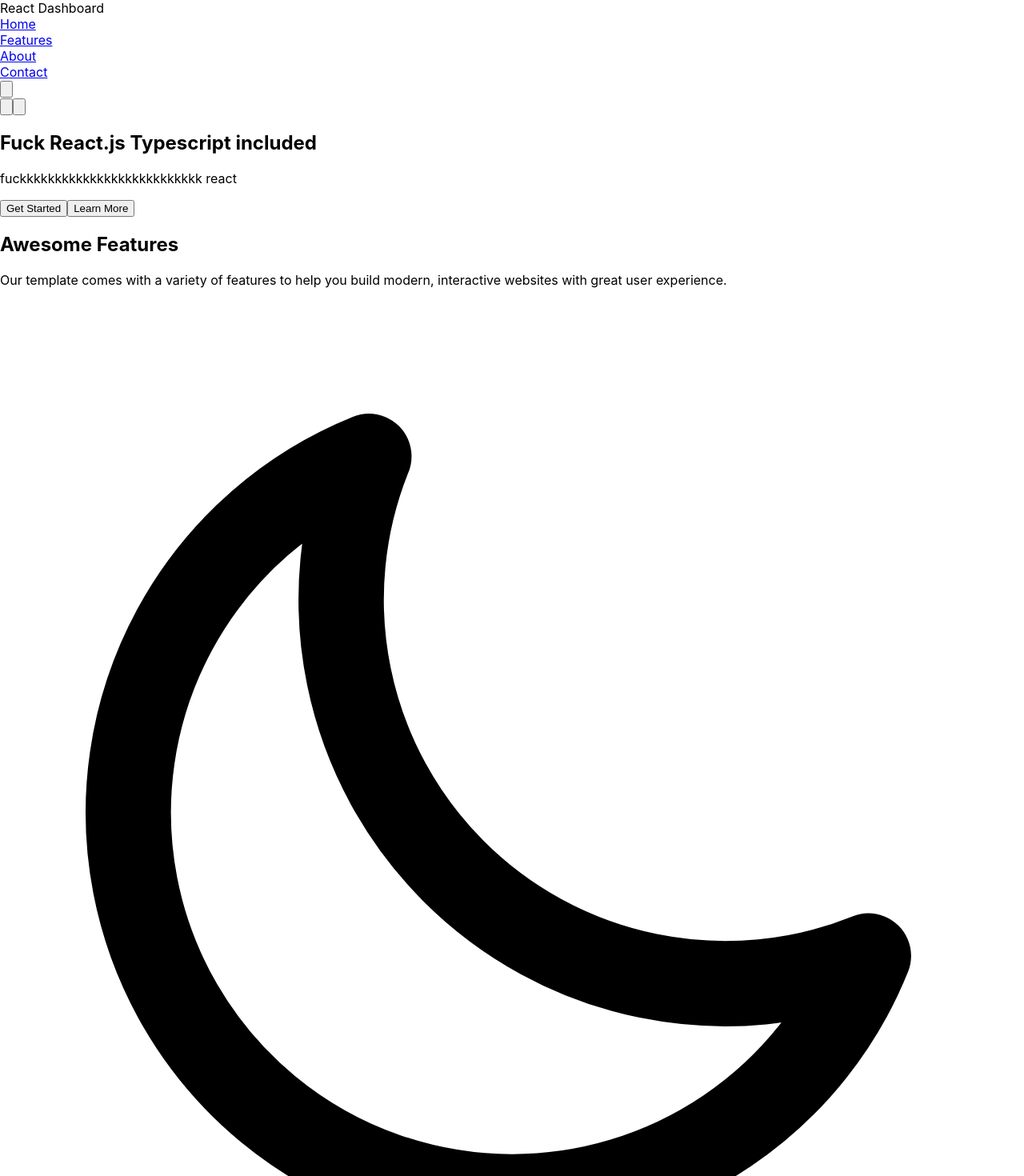
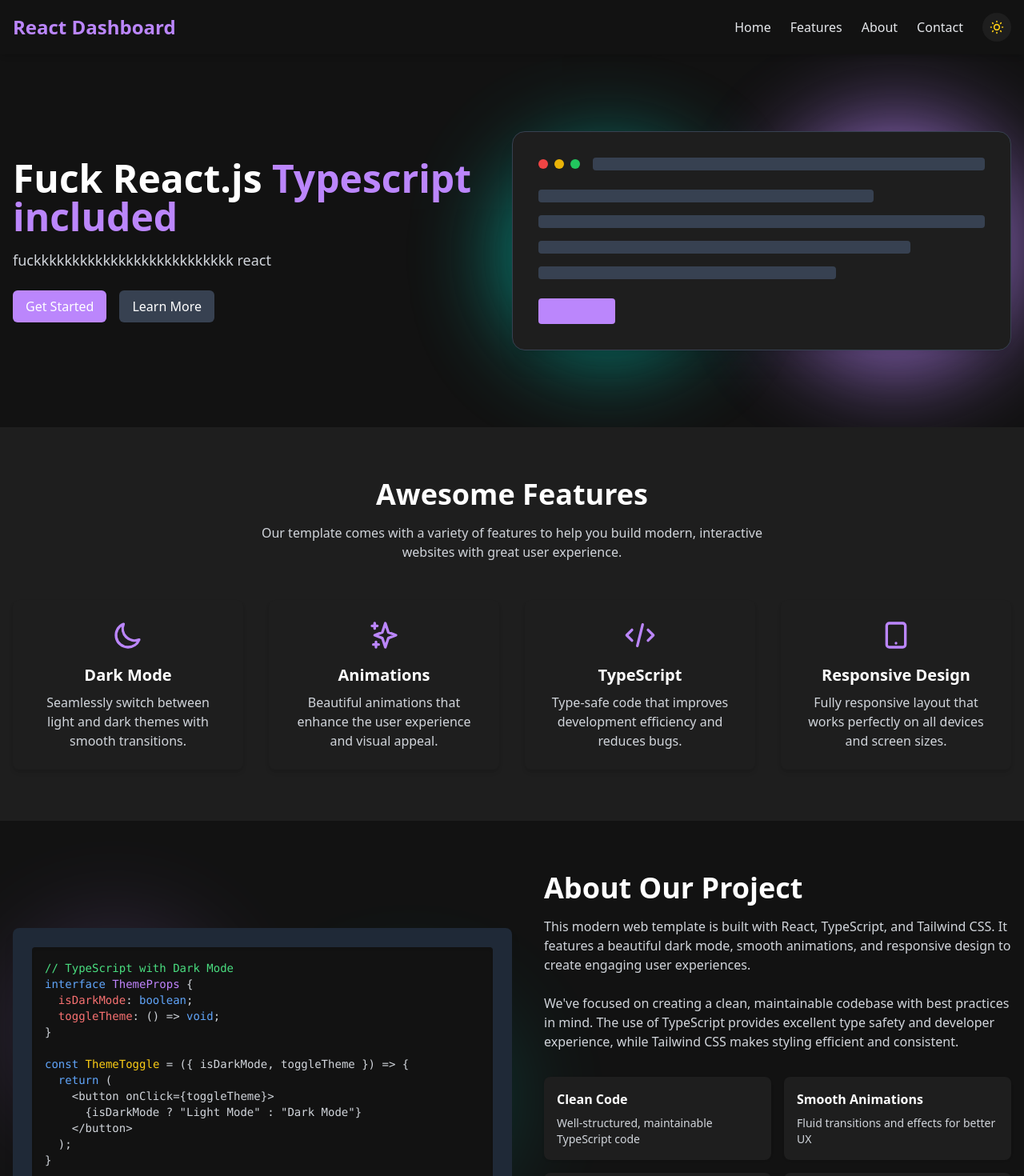
Before and after one commit to funlifew/Typescript-React-Dashboard, a React (Create React App) app: page / in a window 1280 px wide. Shown: the top 1470 px of the page at 80% size. Built offline with nearby package versions, Linux system fonts and the light colour scheme.

Commit message:
Style - 🌠 Add main css

```diff
--- a/src/index.css
+++ b/src/index.css
@@ -1,13 +1,31 @@
-body {
-  margin: 0;
-  font-family: -apple-system, BlinkMacSystemFont, 'Segoe UI', 'Roboto', 'Oxygen',
-    'Ubuntu', 'Cantarell', 'Fira Sans', 'Droid Sans', 'Helvetica Neue',
-    sans-serif;
-  -webkit-font-smoothing: antialiased;
-  -moz-osx-font-smoothing: grayscale;
+@import 'tailwindcss/base';
+@import 'tailwindcss/components';
+@import 'tailwindcss/utilities';
+
+@layer base {
+  body {
+    @apply bg-white dark:bg-dark-background text-gray-900 dark:text-white transition-colors duration-300;
+  }
 }
 
-code {
-  font-family: source-code-pro, Menlo, Monaco, Consolas, 'Courier New',
-    monospace;
+@layer components {
+  .btn {
+    @apply px-4 py-2 rounded-md transition-all duration-300 transform hover:-translate-y-1;
+  }
+
+  .btn-primary {
+    @apply bg-blue-600 dark:bg-dark-primary text-white hover:bg-blue-700 dark:hover:bg-purple-500;
+  }
+
+  .card {
+    @apply bg-white dark:bg-dark-surface rounded-lg shadow-md p-6 transition-all duration-300;
+  }
+
+  .nav-link {
+    @apply text-gray-700 dark:text-gray-200 hover:text-blue-600 dark:hover:text-dark-secondary transition-colors duration-300;
+  }
+
+  .container {
+    @apply max-w-7xl mx-auto px-4 sm:px-6 lg:px-8;
+  }
 }
```
